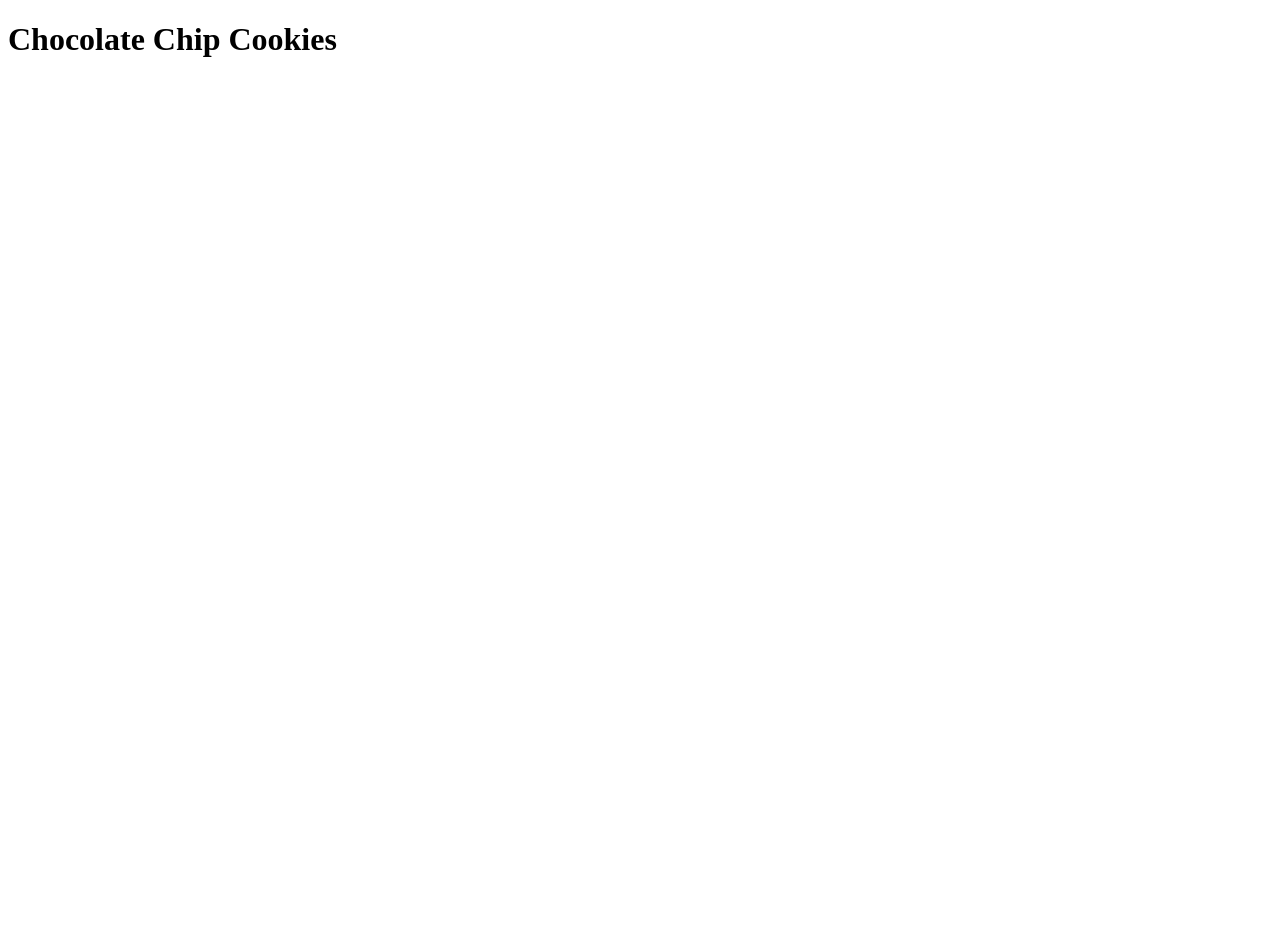
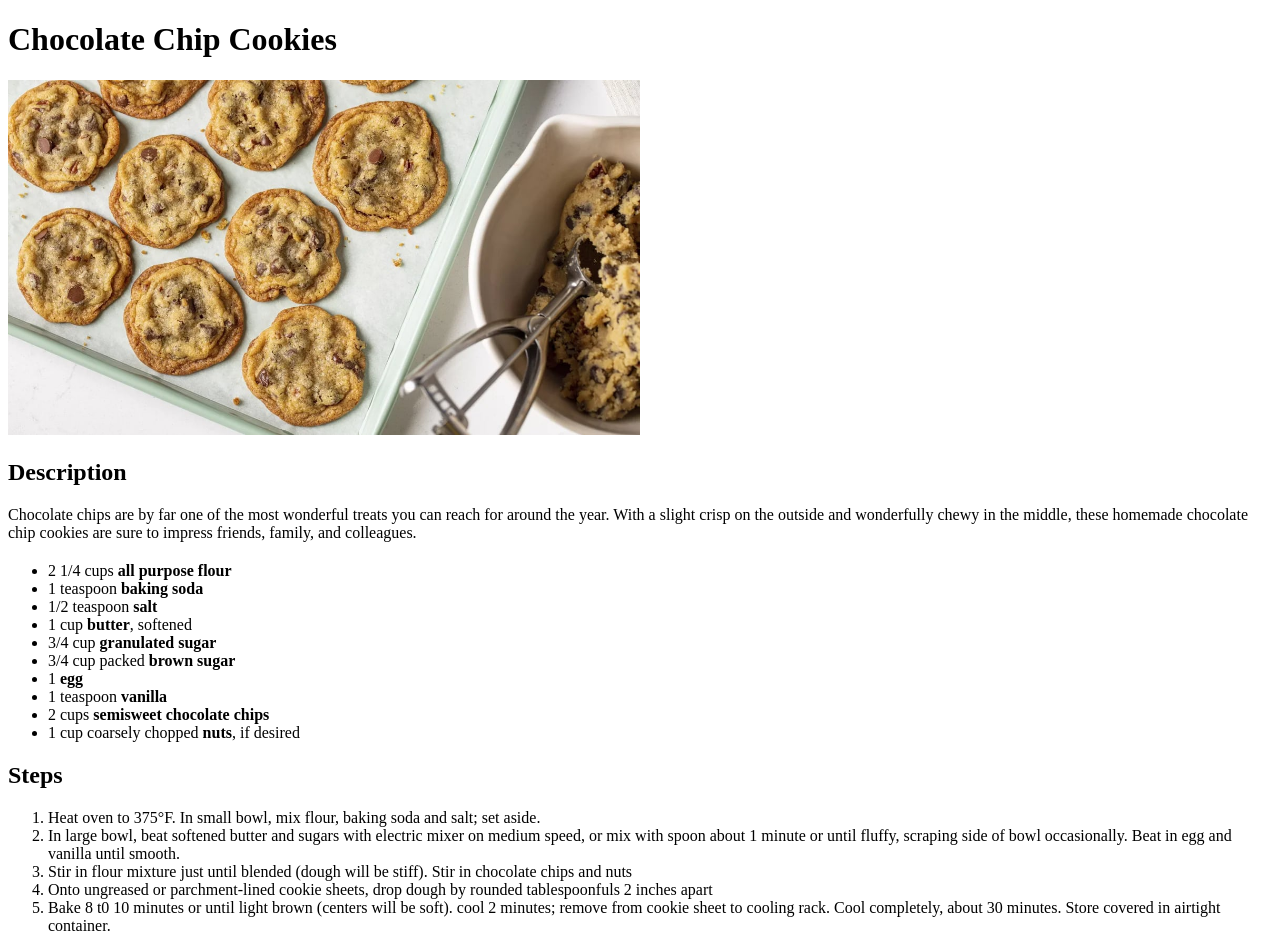
Before and after one commit to njsalisbury/odin-recipes, a plain HTML site: page recipes/chocolate-chip-cookies.html in a window 1280 px wide. Before the commit the page ends 800 px from the top, so only its background shows below. Drawn offline with Linux system fonts and the light colour scheme.

Commit message:
Add image and core page contents to chocolate-chip-cookies.html
Add image of chocolate chip cookies along with a recipe description,
ingredients list, and recipe steps

```diff
--- a/recipes/chocolate-chip-cookies.html
+++ b/recipes/chocolate-chip-cookies.html
@@ -7,5 +7,33 @@
 
   <body>
     <h1>Chocolate Chip Cookies</h1>
+
+    <img src="../images/chocolate-chip-cookies.jpeg" alt="Crispy chocolate chip cookies on a baking sheet next to a bowl of raw cookie dough." height="50%" width="50%">
+
+    <h2>Description</h2>
+    <p>Chocolate chips are by far one of the most wonderful treats you can reach for around the year. With a slight crisp on the outside and wonderfully chewy in the middle, these homemade chocolate chip cookies are sure to impress friends, family, and colleagues.</p>
+
+    <h2></h2>
+    <ul>
+      <li>2 1/4 cups <strong>all purpose flour</strong></li>
+      <li>1 teaspoon <strong>baking soda</strong></li>
+      <li>1/2 teaspoon <strong>salt</strong></li>
+      <li>1 cup <strong>butter</strong>, softened</li>
+      <li>3/4 cup <strong>granulated sugar</strong></li>
+      <li>3/4 cup packed <strong>brown sugar</strong></li>
+      <li>1 <strong>egg</strong></li>
+      <li>1 teaspoon <strong>vanilla</strong></li>
+      <li>2 cups <strong>semisweet chocolate chips</strong></li>
+      <li>1 cup coarsely chopped <strong>nuts</strong>, if desired</li>
+    </ul>
+
+    <h2>Steps</h2>
+    <ol>
+      <li>Heat oven to 375&degF. In small bowl, mix flour, baking soda and salt; set aside.</li>
+      <li>In large bowl, beat softened butter and sugars with electric mixer on medium speed, or mix with spoon about 1 minute or until fluffy, scraping side of bowl occasionally. Beat in egg and vanilla until smooth.</li>
+      <li>Stir in flour mixture just until blended (dough will be stiff). Stir in chocolate chips and nuts</li>
+      <li>Onto ungreased or parchment-lined cookie sheets, drop dough by rounded tablespoonfuls 2 inches apart</li>
+      <li>Bake 8 t0 10 minutes or until light brown (centers will be soft). cool 2 minutes; remove from cookie sheet to cooling rack. Cool completely, about 30 minutes. Store covered in airtight container.</li>
+    </ol>
   </body>
 </html>
```
Also changed, not shown: images/chocolate-chip-cookies.jpeg (added).
